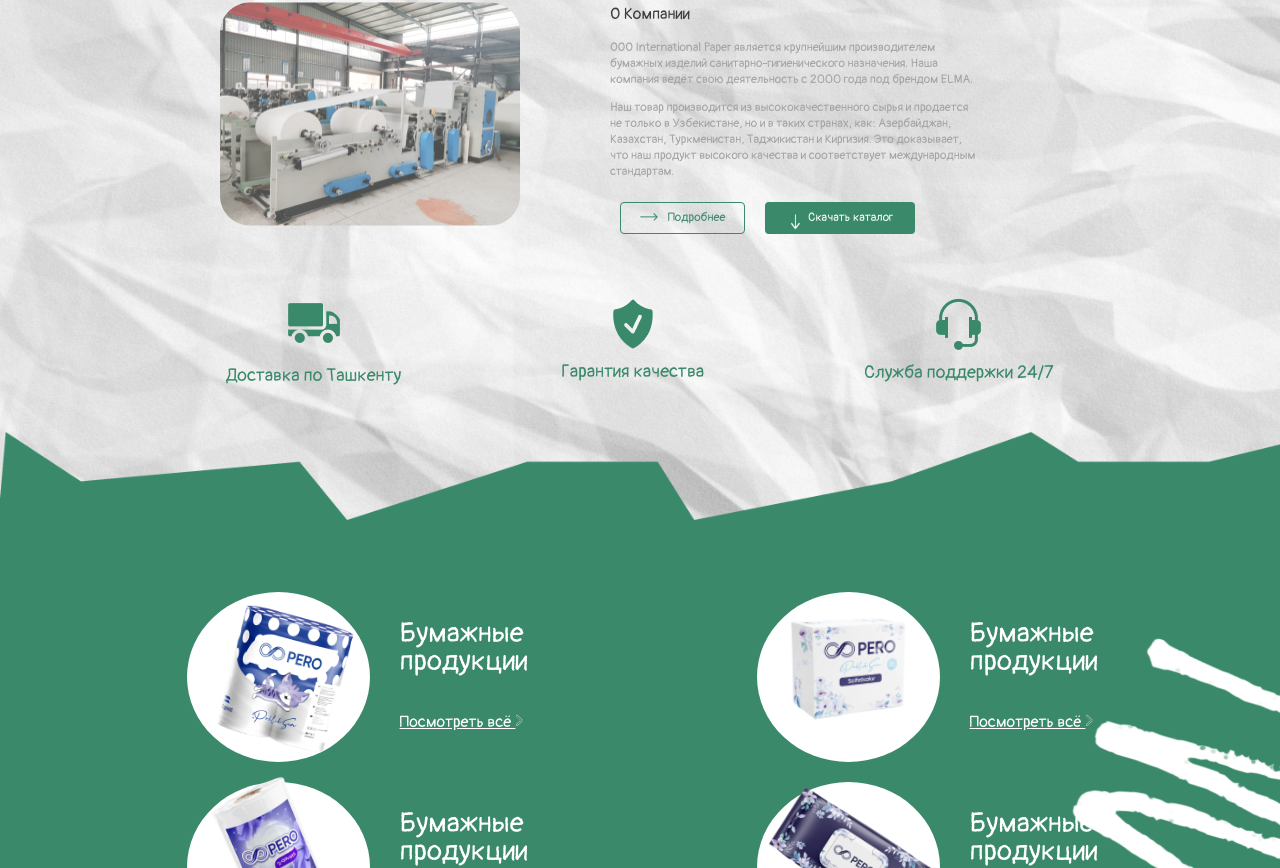
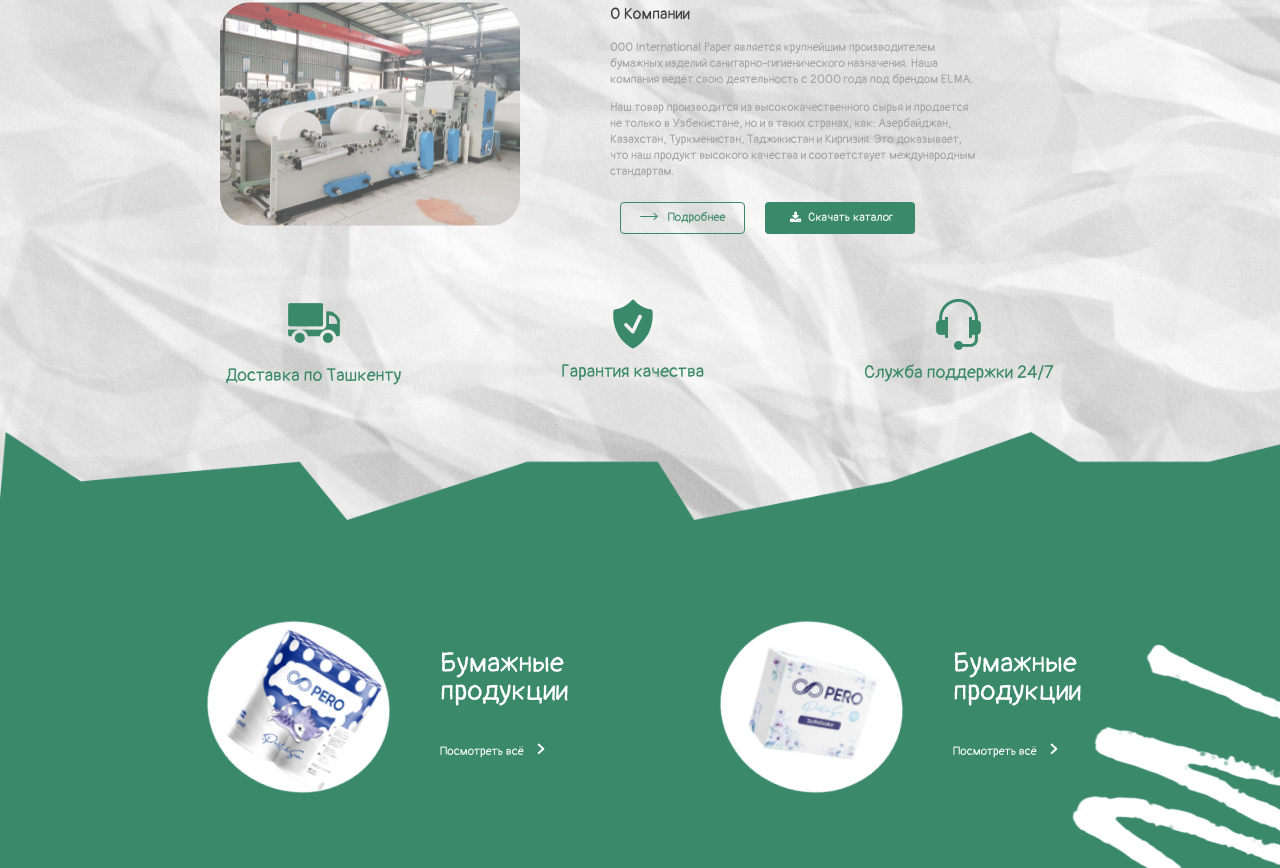
Before and after one commit to Muhammadislom-Dev/pero-react, a React (Create React App) app: page / in a window 1280 px wide. Shown: the part 872-1740 px from the top of the page. Built offline with nearby package versions, Linux system fonts and the light colour scheme.

Commit message:
update files

```diff
--- a/src/App.jsx
+++ b/src/App.jsx
@@ -4,8 +4,18 @@
 import Section from "./components/Section/Section";
 import Rating from "./components/Rating/Rating";
 import Brand from './Page/Brand/Brand'
+import Footer from "./components/Footer/Footer";
+
+import Aos from "aos"
+import "aos/dist/aos.css"
+import  {useEffect}  from 'react'
 
 function App() {
+
+  useEffect(() =>{
+    Aos.init({});
+  }, []);
+
   return (
     <div className="App">
         <HeaderInput />
@@ -13,6 +23,7 @@
         <Section />
         <Rating />
         <Brand />
+        <Footer />
     </div>
   );
 }
--- a/src/components/Company/Company.jsx
+++ b/src/components/Company/Company.jsx
@@ -6,6 +6,9 @@
 import car from '../../Assets/img/car.png'
 import check from '../../Assets/img/check.png'
 import center from '../../Assets/img/callcenter.png'
+
+import Download from '../../SVG/Download'
+import Arrow from '../../SVG/Arrow'
 
 const Company = () =>{
     return(
@@ -24,11 +27,13 @@
 
                         <div className="company-title">
                             <button className="company-button">
-                                <img src={arrow} alt="" className="company-imgs" />
+                                {/* <img src={arrow} alt="" className="company-imgs" /> */}
+                                    <Arrow />
                                  Подробнее
                             </button>
                             <button className="company-btn">
-                                <img src={download} alt="" className="company-icon" />
+                                {/* <img src={download} alt="" className="company-icon" /> */}
+                                <i className="fa fa-download company-icon" aria-hidden="true"></i>
                                 Скачать каталог
                             </button>
                         </div>
--- a/src/components/Section/Section.css
+++ b/src/components/Section/Section.css
@@ -27,9 +27,15 @@
     font-family: 'Pangolin';
     font-style: normal;
     font-weight: 400;
-    font-size: 16px;
+    font-size: 12px;
     line-height: 36px;
     color: #fff;
+    text-decoration: none;
+}
+
+.section-icon{
+    margin-left: 10px;
+
 }
 
 .section-circle{
@@ -37,23 +43,27 @@
     height: 170px;
     border-radius: 50%;
     background-color: #fff;
+    animation-name:SectionPero;
+    animation-duration: 22s;
+    animation-iteration-count: infinite;
+    animation-timing-function: linear;
 }
 
 .section-page{
     display: flex;
-    justify-content: space-around;
     align-items: center;
+    justify-content: center;
     flex-wrap: wrap;
 }
 
 .section-list{
-    margin: 10px 40px;
+    margin: 10px 80px;
     display: flex;
-    padding: 0 50px;
+    padding: 30px 0;
 }
 
 .section-title{
-    margin-left: 30px;
+    margin-left: 50px;
 }
 
 .section-imgs{
@@ -79,4 +89,21 @@
 .section-img{
     width: 220px;
     margin-left: -18px;
+    margin-top: 10px;
 }
+
+
+
+@keyframes SectionPero {
+
+    0%{
+        transform: rotate(0deg);
+    }
+    35%{
+        transform: rotate(20deg);
+    }
+
+    70%{
+        transform: rotate(-25deg);
+    }
+}
--- a/src/components/Section/Section.jsx
+++ b/src/components/Section/Section.jsx
@@ -1,11 +1,12 @@
 import './Section.css'
 
 import pero from '../../Assets/img/milks.png'
-import icon from '../../Assets/img/Icon.png'
 import mwhite from '../../Assets/img/mwhite.png'
 import pero2 from '../../Assets/img/pero2.png'
 import pero1 from '../../Assets/img/pero1.png'
 import pero3 from '../../Assets/img/pero3.png'
+
+import icon from '../../Assets/img/strelka.png'
 
 const Section = () =>{
     return(
```
